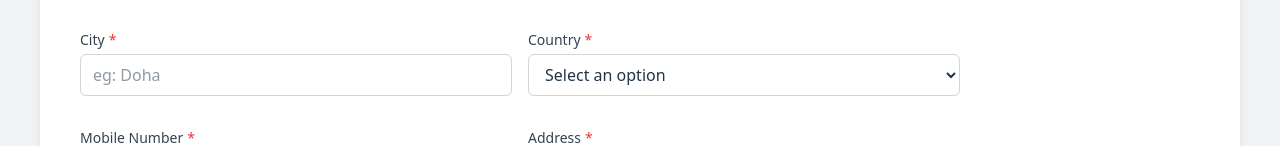
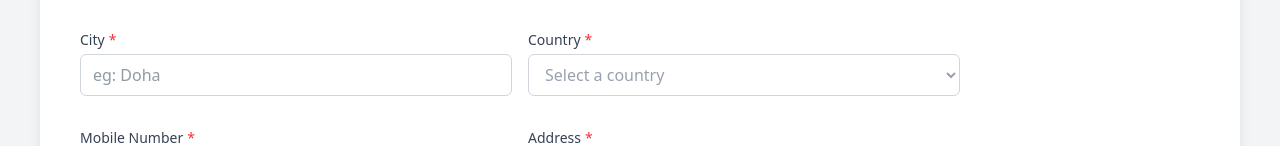
Before and after one commit to fathimabuniyam/react-vite-tailwind-form, a React (Vite) app: page / in a window 1280 px wide. Shown: the part 328-474 px from the top of the page. Built offline with nearby package versions, Linux system fonts and the light colour scheme.

Commit message:
fix: placeholder added for select

```diff
--- a/src/components/Form/FormSelect.tsx
+++ b/src/components/Form/FormSelect.tsx
@@ -33,11 +33,15 @@ const FormSelect: React.FC<FormSelectProps> = ({
         id={field.id}
         value={value || ''}
         onChange={handleChange}
-        className={`w-full px-3 py-2 border rounded-md focus:outline-none focus:ring-2 focus:ring-blue-500 ${error ? 'border-red-500' : 'border-gray-300'}`}
+        className={`w-full px-3 py-2 border rounded-md
+          ${value ? '' : 'text-gray-400'}
+          focus:outline-none focus:ring-2 focus:ring-blue-500
+          ${error ? 'border-red-500' : 'border-gray-300'}
+        `}
       >
         {field.options?.map((option: string) => (
           <option key={option} value={option}>
-            {option || 'Select an option'}
+            {option || field.placeholder || 'Select an option'}
           </option>
         ))}
       </select>
--- a/src/pages/add-user/AddUser.helper.ts
+++ b/src/pages/add-user/AddUser.helper.ts
@@ -54,7 +54,7 @@ export const addUserTabs: Array<{
         label: 'Country',
         type: 'select',
         options: countries,
-        placeholder: 'eg: Qatar',
+        placeholder: 'Select a country',
         required: true,
       },
       {
@@ -95,6 +95,7 @@ export const addUserTabs: Array<{
       {
         id: 'purpose',
         label: 'Purpose',
+        placeholder: 'Select a purpose',
         type: 'select',
         required: true,
         options: [
```
